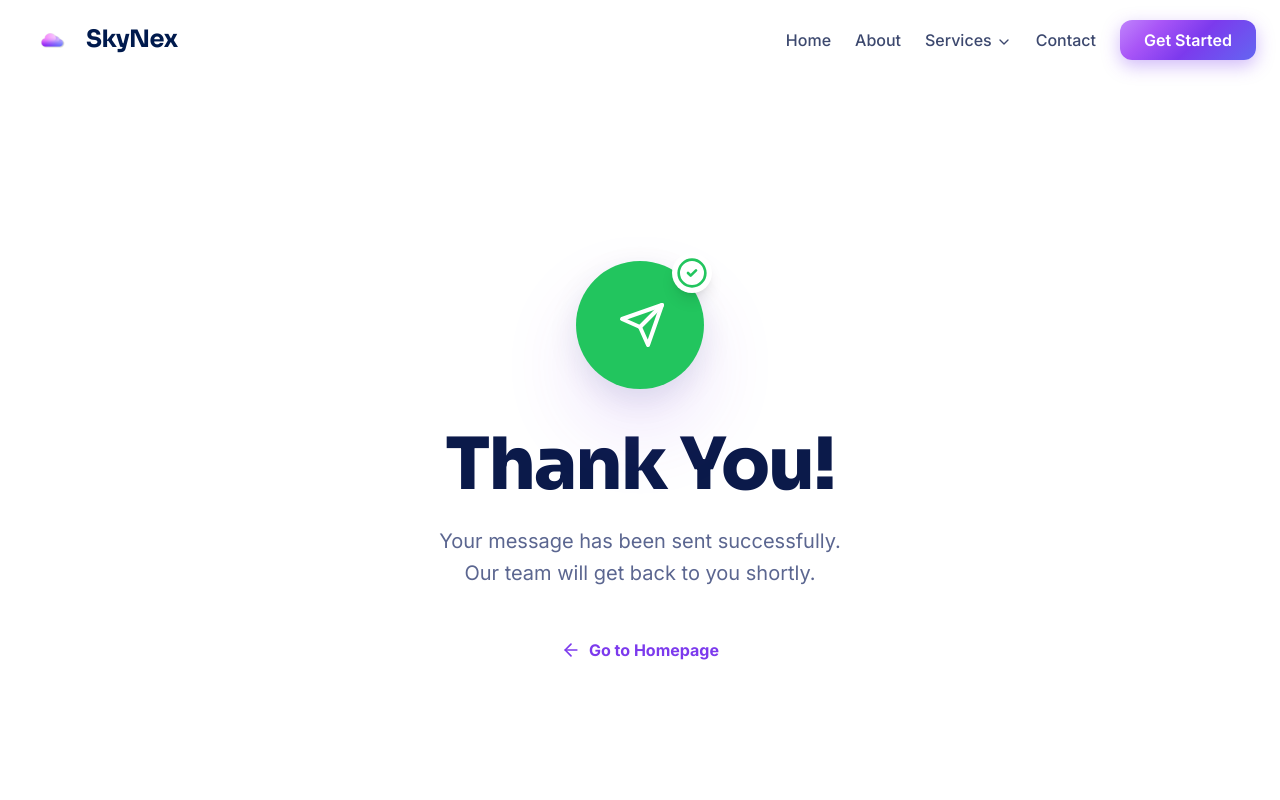
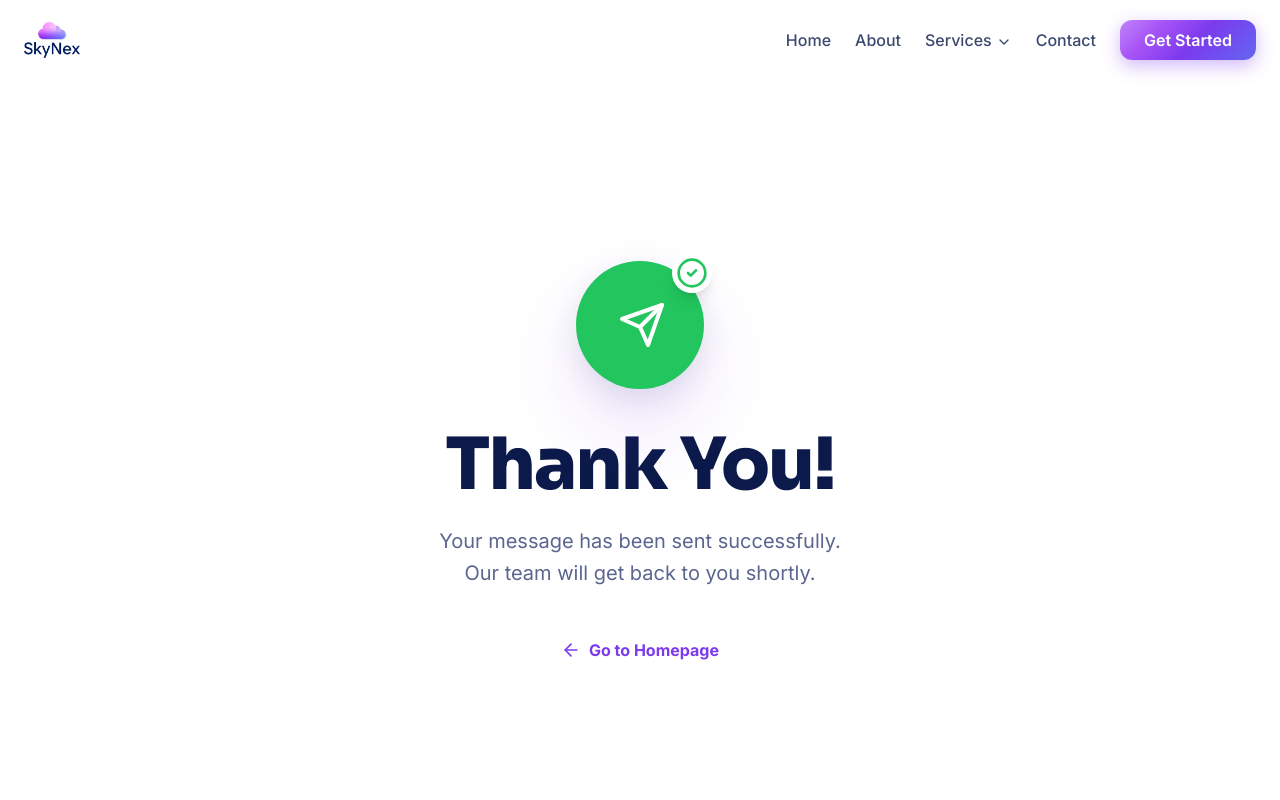
Before and after one commit to Morardas-Joshi/Skynex, a React (Vite) app: page /thank-you in a window 1280 px wide. Shown: the top 800 px of the page. Built offline with nearby package versions, Linux system fonts and the light colour scheme.

Commit message:
updated skynex

```diff
--- a/index.html
+++ b/index.html
@@ -2,7 +2,9 @@
 <html lang="en" class="scroll-smooth">
   <head>
     <meta charset="UTF-8" />
-    <link rel="icon" type="image/svg+xml" href="/vite.svg" />
+    <link rel="icon" type="image/png" sizes="32x32" href="/favicon_256x256.png" />
+    <link rel="icon" type="image/png" sizes="16x16" href="/favicon_256x256.png" />
+    <link rel="apple-touch-icon" sizes="180x180" href="/favicon_256x256.png" />
     <meta name="viewport" content="width=device-width, initial-scale=1.0" />
     <title>Skynex Technologies | ERP, AI & Automation Solutions</title>
     <meta name="description" content="Skynex Technologies delivers enterprise-grade Odoo ERP, AI/ML, automation, and web solutions designed to accelerate digital transformation." />
--- a/src/components/Logo.jsx
+++ b/src/components/Logo.jsx
@@ -11,16 +11,10 @@
     >
       <div className="relative w-14 h-12 flex items-center justify-center shrink-0">
         <img
-          src="/favicon_256x256.png"
+          src="/skt_logo_transparent (1).png"
           alt="SkyNex Logo"
           className="w-full h-full object-contain relative z-10"
         />
-      </div>
-
-      <div>
-        <span className="text-2xl font-sora font-bold tracking-tight text-[#001A4D] leading-none">
-          SkyNex
-        </span>
       </div>
     </motion.div>
   );
```
Also changed, not shown: public/skt_logo_transparent (1).png (added).
